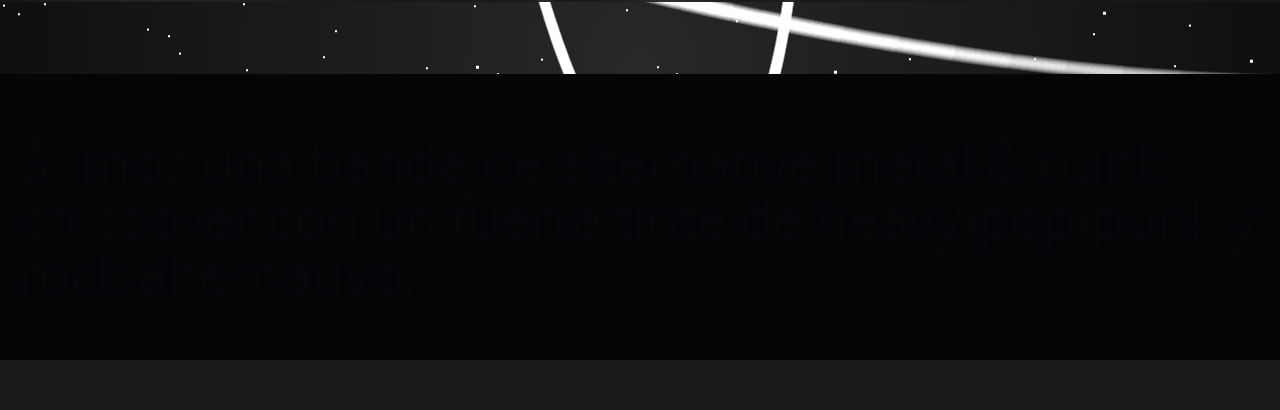
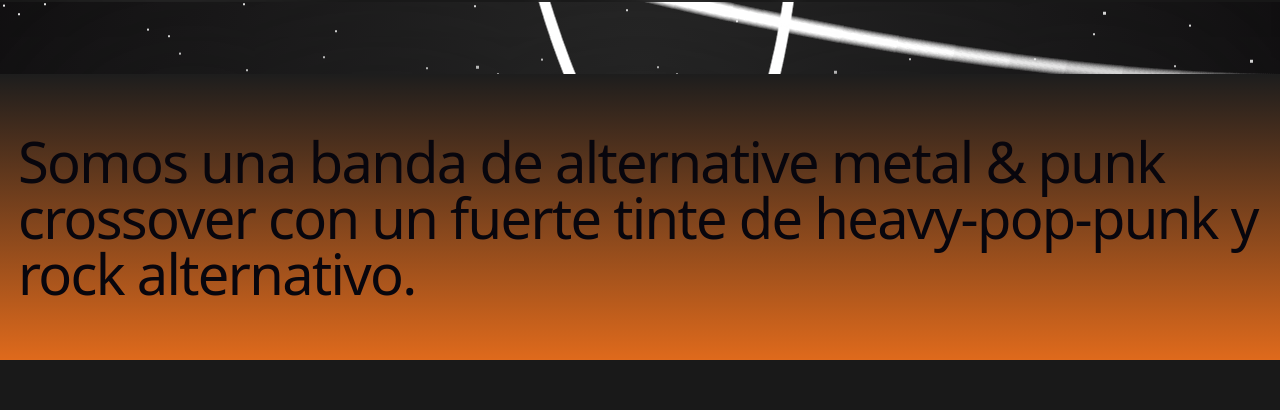
Before and after one commit to Orbital-Band/Orbital_Band, a React (Vite) app in the folder orbital_web/: page / in a window 1280 px wide. Shown: the part 798-1208 px from the top of the page. Built offline with nearby package versions, Linux system fonts and the light colour scheme; no server answers.

Commit message:
Add gradient and shadow styling to bio section
Apply a linear gradient background (dark to orange) and glow shadow effect to the biography section for enhanced visual styling.

```diff
--- a/orbital_web/src/App.jsx
+++ b/orbital_web/src/App.jsx
@@ -135,7 +135,11 @@ const HomePageContent = () => {
       </div>
 
       {/* Sección 2: Bio */}
-      <div className="hero bg-base-200 min-h-[20vh] py-2">
+      <div className="hero bg-base-200 min-h-[20vh] py-2" style={{
+        background: "linear-gradient(#1d1d1dff, #df6a1cff)",
+        boxShadow: " 0px 0px 250px #1d1d1dff",
+      }}>
+
         <div className="hero-content flex-col lg:flex-row gap-10">
 
           <div className="text-center lg:text-left">
```
